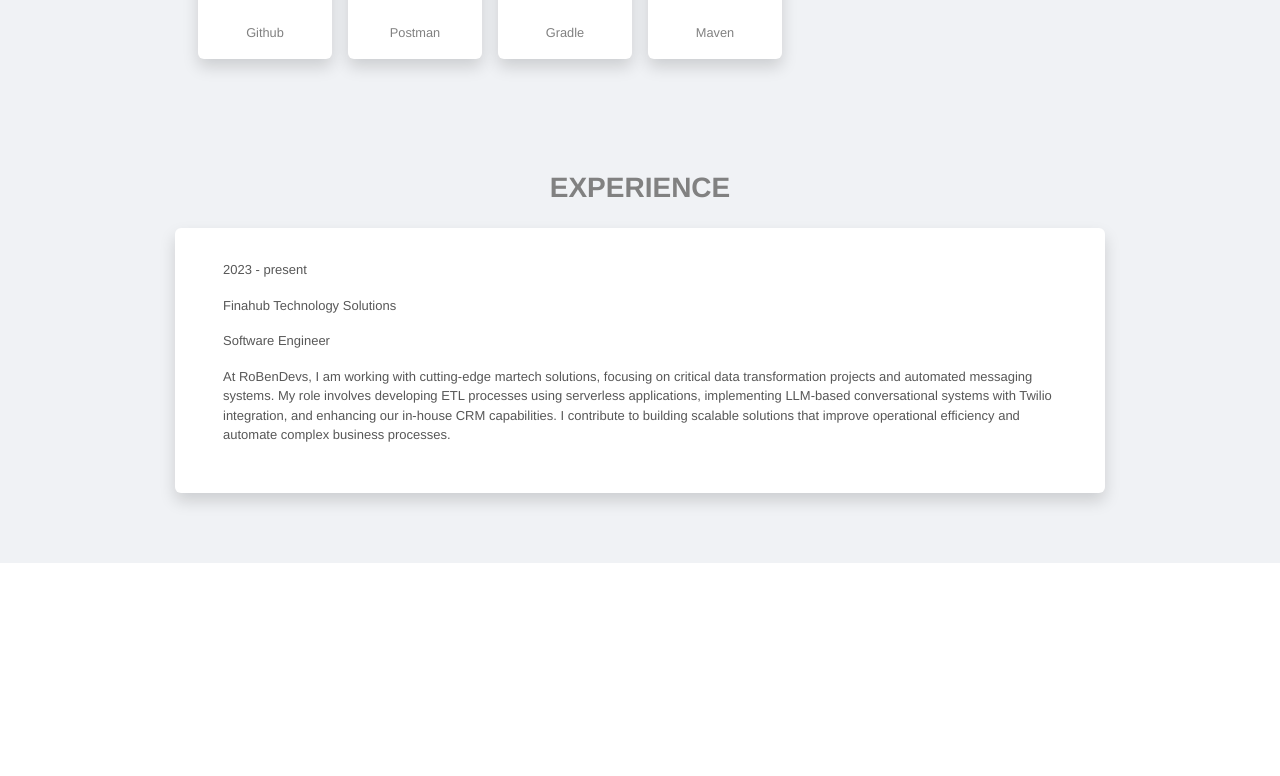
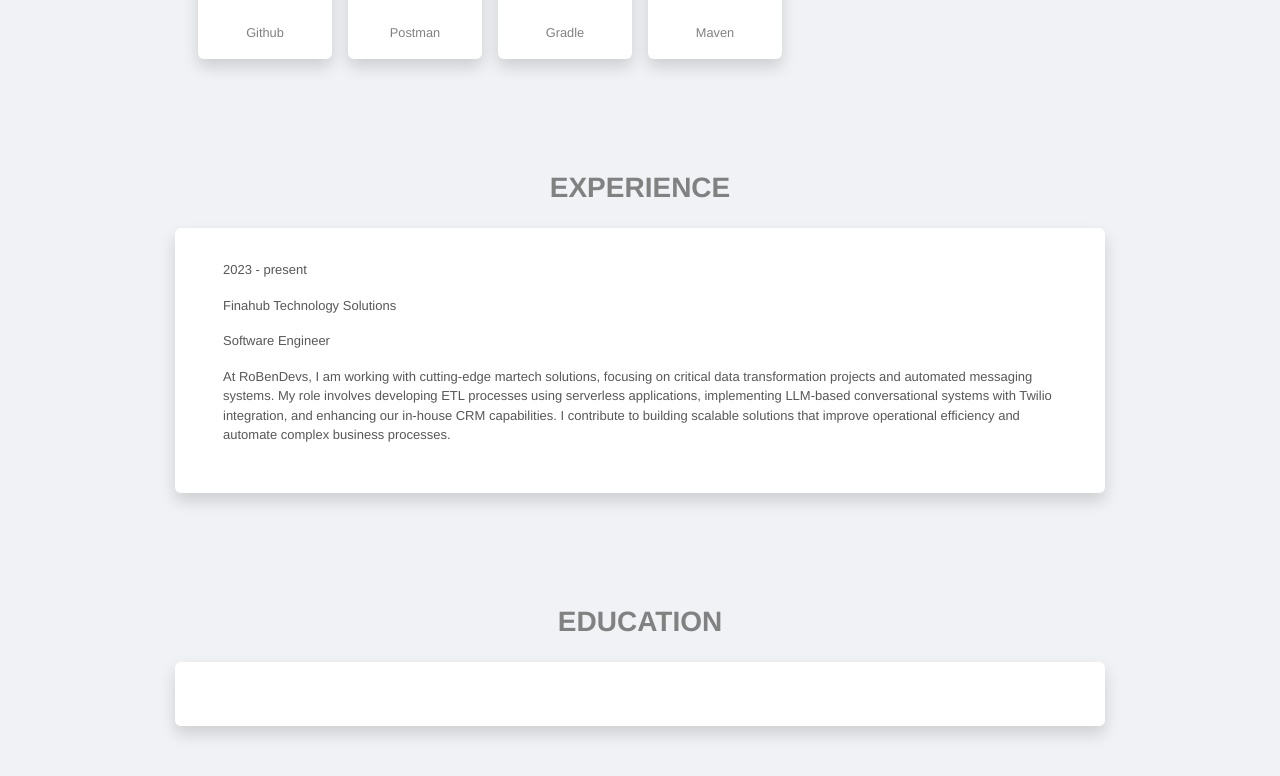
Before and after one commit to Vysakh-vn/portfolio-site, a Vue app: page / in a window 1280 px wide. Shown: the part 1132-1908 px from the top of the page. Before the commit the page ends 1695 px from the top, so only its background shows below. Built offline with nearby package versions, Linux system fonts and the light colour scheme.

Commit message:
Added Education component

```diff
--- /dev/null
+++ b/src/components/EducationComponent.vue
@@ -0,0 +1,22 @@
+<template>
+        <div class="d-flex justify-content-center">
+        <h3 class="skills-heading mb-4">EDUCATION</h3>
+    </div>
+    <div class="d-flex justify-content-center">
+        <div class="education-container col-10 rounded shadow">
+
+        </div>
+    </div>
+</template>
+<style>
+.education-container {
+    background-color: white;
+    color: #575757;
+    padding: 2rem 3rem;
+}
+
+.text-container {
+    text-align: left;
+    font-size: small;
+}
+</style>
--- a/src/components/MainContainer.vue
+++ b/src/components/MainContainer.vue
@@ -31,6 +31,7 @@
 
 <SkillsComponent/>
 <ExperinceComponent/>
+<EducationComponent/>
 
 </div>
 
@@ -40,10 +41,11 @@ import ProfilePhoto from './ProfilePhoto.vue'
 import SocialMedia from './SocialMedia.vue'
 import SkillsComponent from './SkillsComponent.vue'
 import ExperinceComponent from './ExperienceComponent.vue'
+import EducationComponent from './EducationComponent.vue'
 
 export default {
   components: {
-    ProfilePhoto, SocialMedia, SkillsComponent, ExperinceComponent
+    ProfilePhoto, SocialMedia, SkillsComponent, ExperinceComponent, EducationComponent
   }
 }
 </script>
```
